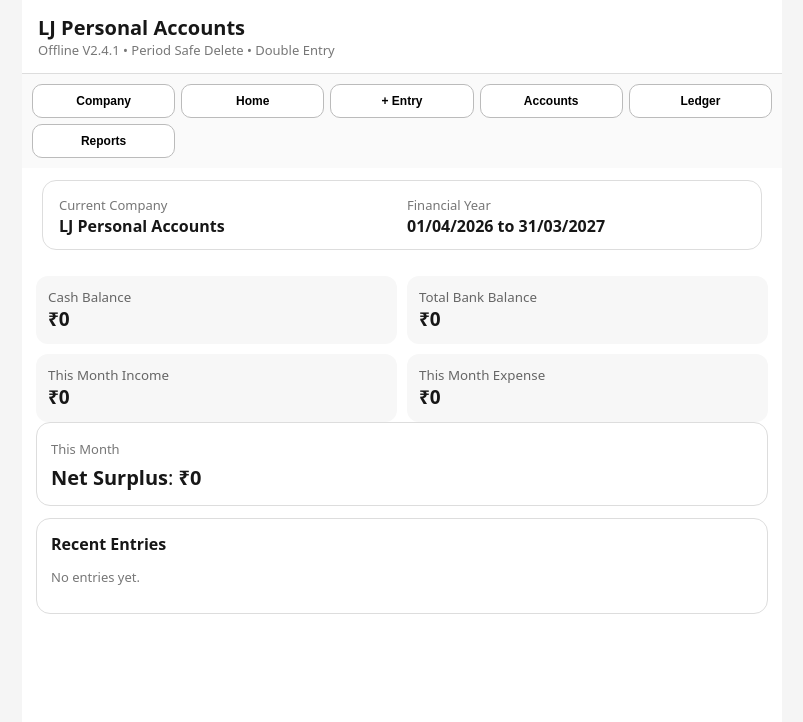
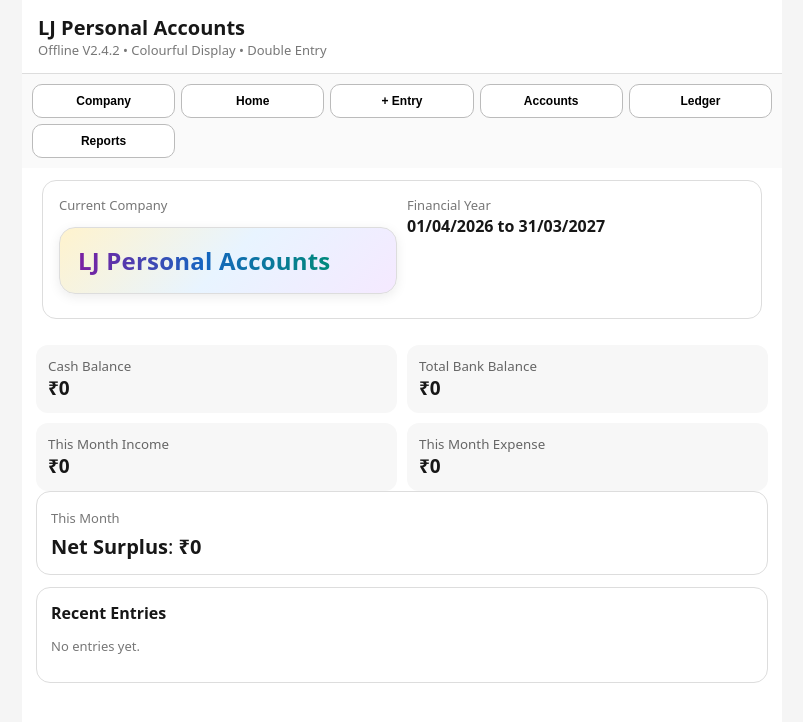
Before and after one commit to lalitmanju68-art/lj-personal-accounts, a plain HTML site: page index.html in a window 1280 px wide. Shown: the whole page, without its empty margins (238-1041 px from the left). Drawn offline with Linux system fonts and the light colour scheme.

Commit message:
Add files via upload

```diff
--- a/index.html
+++ b/index.html
@@ -25,10 +25,27 @@ table{width:100%;border-collapse:collapse;font-size:13px}th,td{padding:9px 5px;b
 .dateparts{display:grid;grid-template-columns:1fr 1fr 1fr;gap:8px;margin-top:8px}
 .dateparts select{width:100%}
 @media(max-width:520px){.dateparts{grid-template-columns:1fr 1.25fr 1fr}}
+
+.company-hero{
+  border-radius:16px;padding:16px 18px;margin:12px 0;
+  background:linear-gradient(135deg,#fff3cd,#e8f4ff,#f5e9ff);
+  border:1px solid #ddd;box-shadow:0 3px 12px rgba(0,0,0,.08)
+}
+.company-hero .company-title{
+  font-size:24px;font-weight:800;letter-spacing:.2px;
+  background:linear-gradient(90deg,#7b1fa2,#1565c0,#00897b);
+  -webkit-background-clip:text;background-clip:text;color:transparent
+}
+.company-hero .period-title{font-size:15px;font-weight:700;margin-top:5px}
+.company-choice{
+  border-radius:12px!important;border:1px solid #d8d8e8!important;
+  background:linear-gradient(90deg,#fff8e1,#eef7ff)!important;
+  font-weight:700!important
+}
 </style>
 </head>
 <body><div class="app">
-<header><b>LJ Personal Accounts</b><div class="muted">Offline V2.4.1 • Period Safe Delete • Double Entry</div></header>
+<header><b>LJ Personal Accounts</b><div class="muted">Offline V2.4.2 • Colourful Display • Double Entry</div></header>
 <div class="tabs">
 <button onclick="show('companies')">Company</button><button onclick="show('home')">Home</button><button onclick="show('entry')">+ Entry</button><button onclick="show('accounts')">Accounts</button><button onclick="show('ledger')">Ledger</button><button onclick="show('reports')">Reports</button>
 </div>
@@ -312,7 +329,7 @@ function logicalCompanies(){
  return out.sort((a,b)=>a.name.localeCompare(b.name));
 }
 function actionCompanyButtons(action){
- return logicalCompanies().map(c=>`<button style="width:100%;margin:6px 0;text-align:left;padding:13px" onclick="chooseCompanyAction('${action}','${c.id}')">${esc(c.name)}</button>`).join('');
+ return logicalCompanies().map(c=>`<button class="company-choice" style="width:100%;margin:6px 0;text-align:left;padding:13px" onclick="chooseCompanyAction('${action}','${c.id}')">${esc(c.name)}</button>`).join('');
 }
 function companyAction(action){
  let box=document.getElementById('companyActionArea');if(!box)return;
@@ -329,7 +346,7 @@ function chooseCompanyAction(action,id){
  if(action==='select'){
    let yrs=familyMembers(c);
    let box=document.getElementById('companyActionArea');
-   box.innerHTML=`<div class="card"><b>${esc(c.name)} - Select Period</b><div style="margin-top:10px">${yrs.map(x=>`<button style="width:100%;margin:6px 0;text-align:left;padding:13px" onclick="openSelectedFY('${x.id}')">${esc(periodText(x))}${x.id===multi.active?' • ACTIVE':''}</button>`).join('')}</div></div>`;
+   box.innerHTML=`<div class="card"><b>${esc(c.name)} - Select Period</b><div style="margin-top:10px">${yrs.map(x=>`<button class="company-choice" style="width:100%;margin:6px 0;text-align:left;padding:13px" onclick="openSelectedFY('${x.id}')">${esc(periodText(x))}${x.id===multi.active?' • ACTIVE':''}</button>`).join('')}</div></div>`;
    return;
  }
  if(action==='newfy'){
@@ -360,8 +377,13 @@ function renderCompanies(){
 }
 function renderActiveCompany(){
  let c=activeCompany();
- if(window.activeCompanyName)activeCompanyName.textContent=c.name;
- if(window.activeFYName)activeFYName.textContent=periodText(c);
+ if(window.activeCompanyName){
+   activeCompanyName.textContent=c.name;
+   let host=activeCompanyName.parentElement;
+   if(host)host.classList.add('company-hero');
+   activeCompanyName.classList.add('company-title');
+ }
+ if(window.activeFYName){activeFYName.textContent=periodText(c);activeFYName.classList.add('period-title');}
 }
 function cloneOpeningAccount(a,newId,opening){
  return {id:newId,name:a.name,group:a.group,subgroup:a.subgroup||null,opening:Math.abs(opening),otype:opening>=0?'Dr':'Cr'}
```
